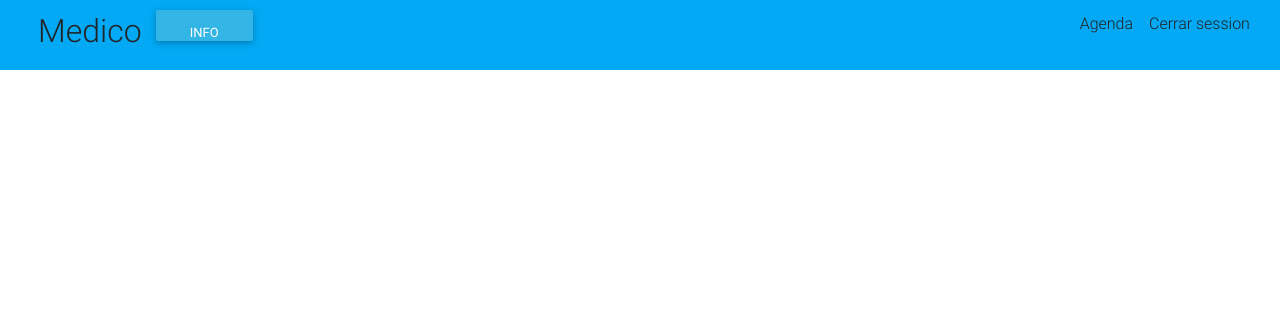
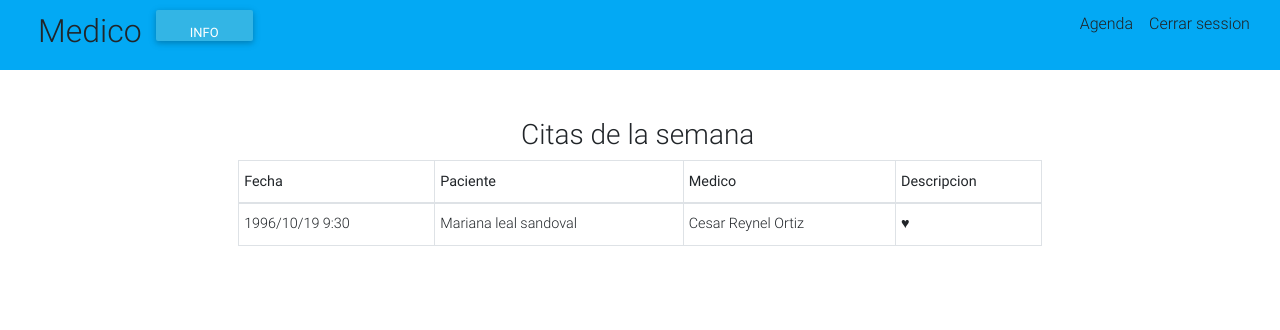
Before and after one commit to kevinjmr/clinica, a PHP site: page /medico.php in a window 1280 px wide; the page is wider, and only the part inside the window is pictured. Shown: the top 330 px of that part. Run offline with PHP 8.4, Linux system fonts and the light colour scheme.

Commit message:
agenda v1

```diff
--- a/medico.php
+++ b/medico.php
@@ -35,12 +35,36 @@
         </div>
       </div>
   </nav>
+<br>
+<br>
 
   <div class="col-12 container d-flex flex-column flex-md-row">
     <div class="col-2 container d-flex flex-column flex-md-row">
     </div>
-    <div class="col-8 container d-flex flex-column flex-md-row">
-
+    <div class="col-8 container flex-md-row">
+    <div class="col-3 container flex-md-row"></div>
+    <div class="col-4 container flex-md-row">
+      <h3>Citas de la semana</h3>
+    </div>
+    <div class="col-3 container flex-md-row"></div>
+        <table class="table table-sm table-bordered" style=" background-color: white " cellspacing="0">
+                <thead>
+                    <tr>
+                      <th>Fecha</th>
+                      <th>Paciente</th>
+                      <th>Medico</th>
+                      <th>Descripcion</th>
+                    </tr>
+                </thead>
+                <tbody>
+                    <tr>
+                      <td><a onclick="editarmedico('Work1')">1996/10/19 9:30</a></td>
+                      <td>Mariana leal sandoval</td>
+                      <td>Cesar Reynel Ortiz</td>
+                      <td>♥</td>
+                    </tr>
+                </tbody>
+            </table>
 
     </div>
     <div class="col-2 container d-flex flex-column flex-md-row">
```
